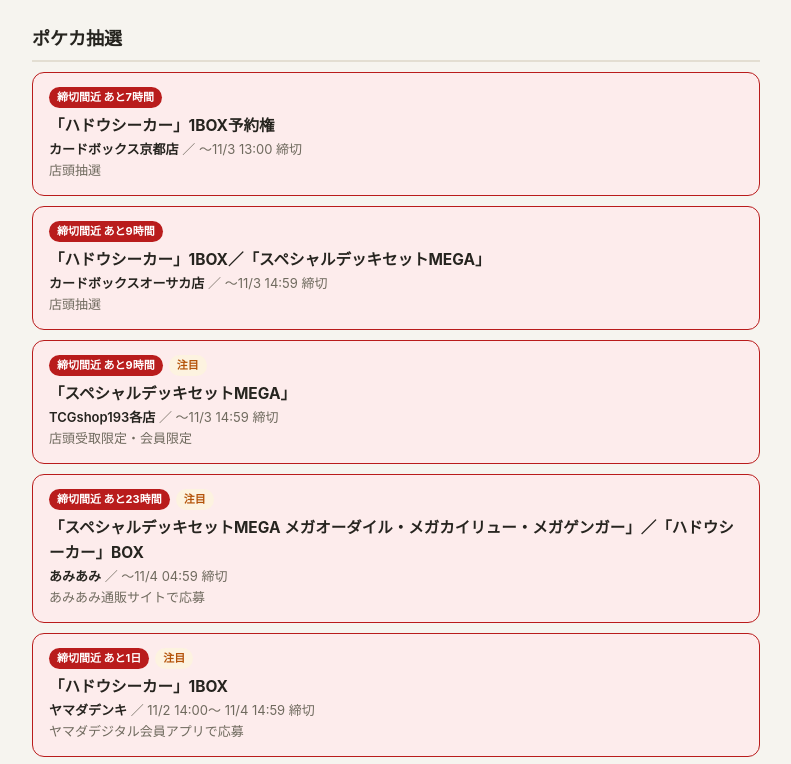
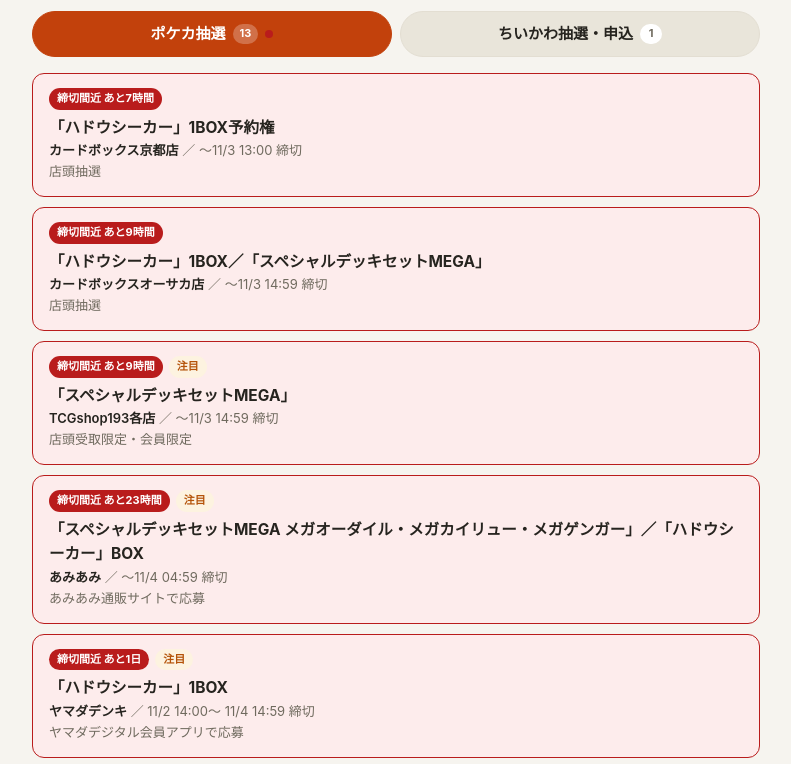
Before and after one commit to porinpi-JAPAN/chusen-lottery, a plain HTML site: page index.html in a window 1280 px wide. Shown: the part 83-847 px from the top of the page, without its empty margins (244-1035 px from the left). Drawn offline with Linux system fonts and the light colour scheme.

Commit message:
レイアウトをタブ切り替え式に変更（ポケカ／ちいかわ）

```diff
--- a/index.html
+++ b/index.html
@@ -10,7 +10,7 @@
     --line:#e3ded2; --accent:#c2410c; --accent-bg:#fdf0e7;
     --ok:#15803d; --ok-bg:#e9f7ee; --soon:#b91c1c; --soon-bg:#fdecec;
     --pre:#1d4ed8; --pre-bg:#e8effe; --done:#8a8578; --done-bg:#efede7;
-    --hot:#b45309; --hot-bg:#fdf3e0;
+    --hot:#b45309; --hot-bg:#fdf3e0; --tab-bg:#e9e5da;
   }
   @media (prefers-color-scheme: dark){
     :root{
@@ -18,16 +18,25 @@
       --line:#37352e; --accent:#fb923c; --accent-bg:#3a2417;
       --ok:#4ade80; --ok-bg:#17301f; --soon:#f87171; --soon-bg:#3a1d1d;
       --pre:#93c5fd; --pre-bg:#1c2a45; --done:#8a8578; --done-bg:#2a2925;
-      --hot:#fbbf24; --hot-bg:#38300f;
+      --hot:#fbbf24; --hot-bg:#38300f; --tab-bg:#2c2b27;
     }
   }
   *{box-sizing:border-box}
   body{margin:0;font-family:-apple-system,BlinkMacSystemFont,"Hiragino Sans","Noto Sans JP",sans-serif;background:var(--bg);color:var(--text);line-height:1.6}
   .wrap{max-width:760px;margin:0 auto;padding:20px 16px 48px}
-  header{margin-bottom:8px}
+  header{margin-bottom:14px}
   h1{font-size:22px;margin:0 0 4px}
   .updated{color:var(--muted);font-size:13px}
-  h2{font-size:18px;margin:28px 0 10px;padding-bottom:6px;border-bottom:2px solid var(--line)}
+  .tabs{display:flex;gap:8px;margin:0 0 16px}
+  .tab{flex:1;appearance:none;border:1px solid var(--line);background:var(--tab-bg);color:var(--text);
+    font:inherit;font-size:15px;font-weight:700;padding:10px 8px;border-radius:999px;cursor:pointer;
+    display:flex;align-items:center;justify-content:center;gap:7px}
+  .tab.active{background:var(--accent);border-color:var(--accent);color:#fff}
+  .tab .count{font-size:11px;font-weight:700;background:var(--card);color:var(--muted);
+    border-radius:999px;padding:1px 7px;min-width:22px;text-align:center}
+  .tab.active .count{background:rgba(255,255,255,.25);color:#fff}
+  .tab .dot{width:8px;height:8px;border-radius:50%;background:var(--soon);display:none}
+  .tab .dot.on{display:inline-block}
   .card{background:var(--card);border:1px solid var(--line);border-radius:12px;padding:14px 16px;margin-bottom:10px}
   .card.done{opacity:.62}
   .card.urgent{border-color:var(--soon);background:var(--soon-bg)}
@@ -54,10 +63,11 @@
     <h1>抽選まとめ | ポケカ＆ちいかわ</h1>
     <div class="updated" id="updated">読み込み中…</div>
   </header>
-  <h2>ポケカ抽選</h2>
-  <div id="pokeca"></div>
-  <h2>ちいかわ抽選・申込</h2>
-  <div id="chiikawa"></div>
+  <div class="tabs" role="tablist">
+    <button class="tab active" id="tab-pokeca" role="tab" data-cat="pokeca">ポケカ抽選<span class="count" id="count-pokeca">-</span><span class="dot" id="dot-pokeca"></span></button>
+    <button class="tab" id="tab-chiikawa" role="tab" data-cat="chiikawa">ちいかわ抽選・申込<span class="count" id="count-chiikawa">-</span><span class="dot" id="dot-chiikawa"></span></button>
+  </div>
+  <div id="list"></div>
   <footer>個人用のまとめページです。応募条件・日時は各公式ページで必ず最終確認してください。</footer>
 </div>
 <script>
@@ -86,7 +96,17 @@ function remainText(it, now){
   if(h >= 1) return "あと"+h+"時間";
   return "あと"+Math.max(1,Math.floor(diff/60000))+"分";
 }
-function render(el, items, now){
+function prepare(items, now){
+  return items.map(it=>({it, st:statusOf(it, now)})).sort((a,b)=>{
+    if(a.st.rank!==b.st.rank) return a.st.rank-b.st.rank;
+    const ae = a.it.end?new Date(a.it.end).getTime():Infinity;
+    const be = b.it.end?new Date(b.it.end).getTime():Infinity;
+    if(a.st.rank===3) return be-ae;
+    return ae-be;
+  });
+}
+function renderList(items, now){
+  const el = document.getElementById("list");
   if(!items.length){ el.innerHTML = '<div class="empty">現在表示できる情報はありません。</div>'; return; }
   el.innerHTML = items.map(({it, st}) => {
     const period = [];
@@ -111,22 +131,23 @@ function render(el, items, now){
       + '</div>';
   }).join("");
 }
+let DATA = null, NOW = Date.now(), current = "pokeca";
+function show(cat){
+  current = cat;
+  document.querySelectorAll(".tab").forEach(t=>t.classList.toggle("active", t.dataset.cat===cat));
+  if(location.hash !== "#"+cat) history.replaceState(null,"","#"+cat);
+  if(DATA) renderList(prepare(DATA.items.filter(it=>it.category===cat), NOW), NOW);
+}
+document.querySelectorAll(".tab").forEach(t=>t.addEventListener("click", ()=>show(t.dataset.cat)));
 fetch("data.json").then(r=>r.json()).then(data=>{
-  const now = Date.now();
+  DATA = data; NOW = Date.now();
   document.getElementById("updated").textContent = "最終更新: "+new Date(data.updatedAt).toLocaleString("ja-JP",{timeZone:"Asia/Tokyo"})+"（自動巡回チェックより）";
   for(const cat of ["pokeca","chiikawa"]){
-    const items = data.items
-      .filter(it=>it.category===cat)
-      .map(it=>({it, st:statusOf(it, now)}))
-      .sort((a,b)=>{
-        if(a.st.rank!==b.st.rank) return a.st.rank-b.st.rank;
-        const ae = a.it.end?new Date(a.it.end).getTime():Infinity;
-        const be = b.it.end?new Date(b.it.end).getTime():Infinity;
-        if(a.st.rank===3) return be-ae;
-        return ae-be;
-      });
-    render(document.getElementById(cat), items, now);
+    const items = prepare(data.items.filter(it=>it.category===cat), NOW);
+    document.getElementById("count-"+cat).textContent = items.filter(x=>x.st.key!=="done").length;
+    document.getElementById("dot-"+cat).classList.toggle("on", items.some(x=>x.st.key==="soon"));
   }
+  show(location.hash === "#chiikawa" ? "chiikawa" : "pokeca");
 }).catch(()=>{
   document.getElementById("updated").textContent = "データの読み込みに失敗しました。";
 });
```
